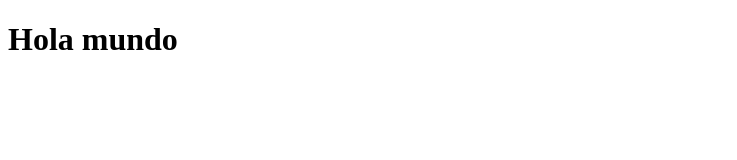
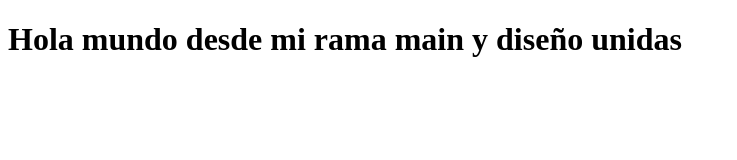
Before and after one commit to Istinger/GitConjunto, a plain HTML site: page webDesign/index.html in a window 1280 px wide. Shown: the whole page, without its empty margins (0-737 px from the left). Drawn offline with Linux system fonts and the light colour scheme.

Commit message:
new feature

```diff
--- a/webDesign/index.html
+++ b/webDesign/index.html
@@ -5,6 +5,6 @@
     <title>Hola Mundo</title>
 </head>
 <body>
-    <h1>Hola mundo</h1>
+    <h1>Hola mundo desde mi rama main y diseño unidas</h1>
 </body>
 </html>
```
